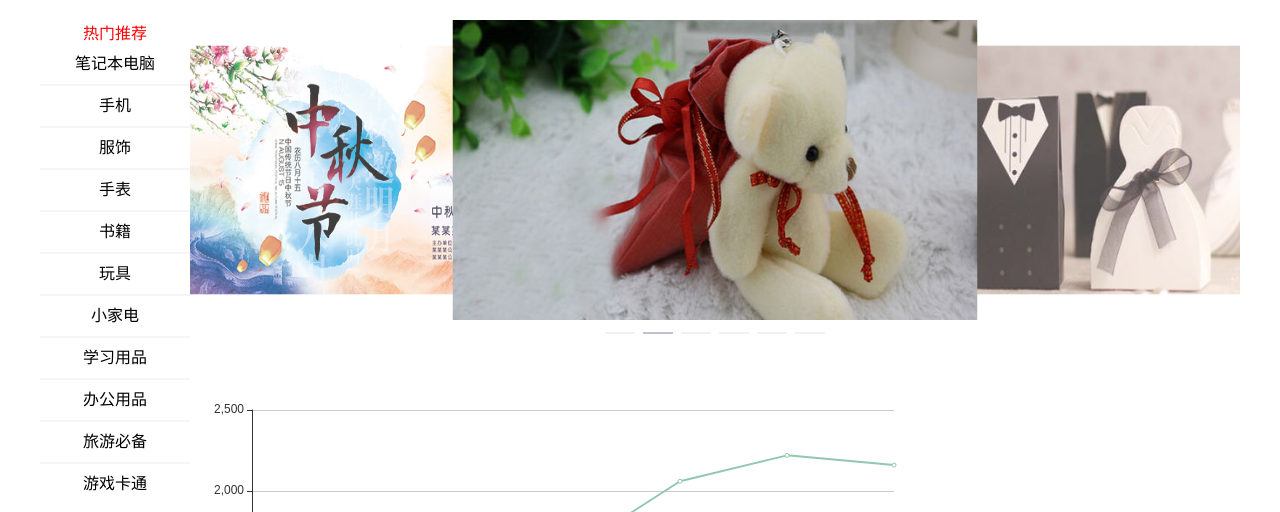
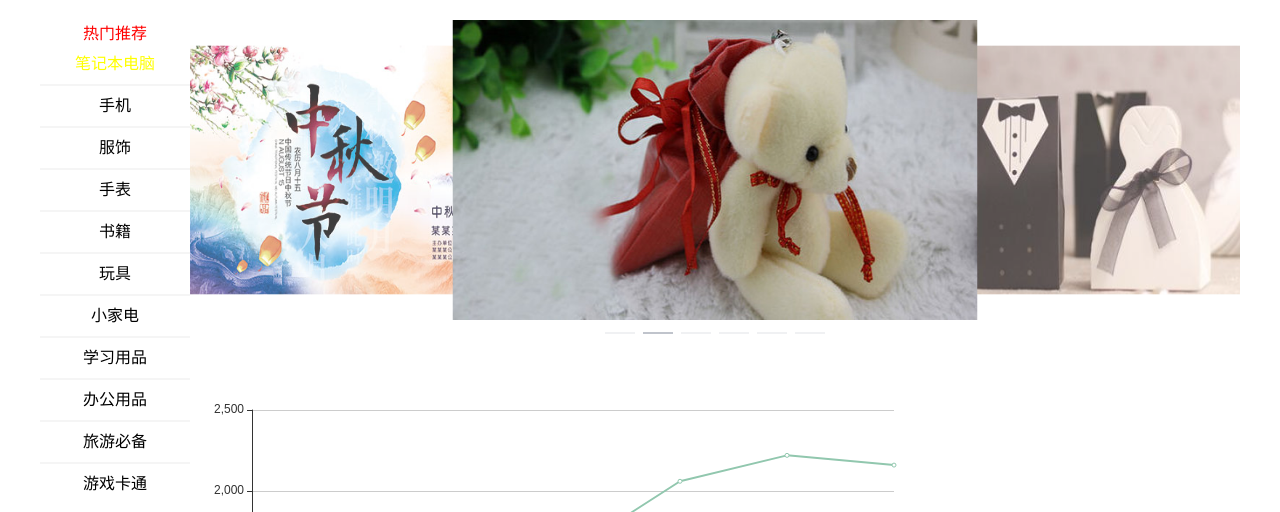
Before and after one commit to AQYQ/vue-router, a Vue app: page /home/watch in a window 1280 px wide. Shown: the top 512 px of the page. Built offline with nearby package versions, Linux system fonts and the light colour scheme.

Commit message:
导航点击变色

```diff
--- a/src/components/Apparel.vue
+++ b/src/components/Apparel.vue
@@ -22,10 +22,7 @@ export default {
             this.$http.get("https://api.apiopen.top/getSingleJoke?sid=28654780")
             .then(res=>{
                 _this.duanzi = res.data.result;
-                console.log(res.data.result.text);
-                console.log(res)
             }).catch(err=>{
-                console.log(err)
             })
         }
     }
--- a/src/components/Mobilephone.vue
+++ b/src/components/Mobilephone.vue
@@ -32,7 +32,8 @@
     export default {
         data () {
             return {
-                resdata:[]
+                resdata:[],
+                code:'' // 传给兄弟组件  Apparel
             }
         },
         created () {
@@ -43,7 +44,7 @@
                 const _this=this;
                 this.$http.get("https://api.apiopen.top/getJoke?page=1&count=2&type=video").then(res=>{
                     _this.resdata = res.data.result;
-                    console.log(_this.resdata);
+                    _this.code = res.data.code;
                 }).catch(err=>{
 
                 })
--- a/src/components/Watch.vue
+++ b/src/components/Watch.vue
@@ -7,7 +7,7 @@
 export default {
     data(){
         return{
-            msg: 'Welcome to Your Vue.js App'
+            msg: '计算机'
         }
     },
     mounted(){
@@ -23,7 +23,7 @@ export default {
                     trigger: 'axis'
                 },
                 legend: {
-                    data:['邮件营销','联盟广告','视频广告','直接访问','搜索引擎'],
+                    data:['邮件营销','联盟广告','视频广告','直接访问',this.msg],
                     selected:{
                         '视频广告':false
                     },
@@ -71,7 +71,7 @@ export default {
                         data:[320, 332, 301, 334, 390, 330, 320]
                     },
                     {
-                        name:'搜索引擎',
+                        name:this.msg,
                         type:'line',
                         stack: '总量',
                         data:[820, 932, 901, 934, 1290, 1330, 1320]
--- a/src/views/Home.vue
+++ b/src/views/Home.vue
@@ -3,17 +3,39 @@
         <div class="left">
             <div class="title">热门推荐</div>
             <ul class="nav">
-                <li><router-link to="/home/computer">笔记本电脑</router-link></li>
-                <li><router-link to="/home/mobilephone">手机</router-link></li>
-                <li><router-link to="/home/apparel">服饰</router-link></li>
-                <li><router-link to="/home/watch">手表</router-link></li>
-                <li><router-link to="/home/books">书籍</router-link></li>
-                <li><router-link to="/home/toies">玩具</router-link></li>
-                <li><router-link to="/home/homeappliances">小家电</router-link></li>
-                <li><router-link to="/home/schoolsupplies">学习用品</router-link></li>
-                <li><router-link to="/home/officesupplies">办公用品</router-link></li>
-                <li><router-link to="/home/travel">旅游必备</router-link></li>
-                <li><router-link to="/home/gamecartoon">游戏卡通</router-link></li>
+                <li :class="{'choosen':isActive==0?true:false}">
+                    <router-link to="/home/computer">笔记本电脑</router-link>
+                </li>
+                <li :class="{'choosen':isActive==1?true:false}">
+                    <router-link to="/home/mobilephone">手机</router-link>
+                </li>
+                <li :class="{'choosen':isActive==2?true:false}">
+                    <router-link to="/home/apparel">服饰</router-link>
+                </li>
+                <li :class="{'choosen':isActive==3?true:false}">
+                    <router-link to="/home/watch">手表</router-link>
+                </li>
+                <li :class="{'choosen':isActive==4?true:false}">
+                    <router-link to="/home/books">书籍</router-link>
+                </li>
+                <li :class="{'choosen':isActive==5?true:false}">
+                    <router-link to="/home/toies">玩具</router-link>
+                </li>
+                <li :class="{'choosen':isActive==6?true:false}">
+                    <router-link to="/home/homeappliances">小家电</router-link>
+                </li>
+                <li :class="{'choosen':isActive==7?true:false}">
+                    <router-link to="/home/schoolsupplies">学习用品</router-link>
+                </li>
+                <li :class="{'choosen':isActive==8?true:false}">
+                    <router-link to="/home/officesupplies">办公用品</router-link>
+                </li>
+                <li :class="{'choosen':isActive==9?true:false}">
+                    <router-link to="/home/travel">旅游必备</router-link>
+                </li>
+                <li :class="{'choosen':isActive==10?true:false}">
+                    <router-link to="/home/gamecartoon">游戏卡通</router-link>
+                </li>
             </ul>
         </div>
         <div class="banner">
@@ -44,14 +66,25 @@ export default {
                 '../../../img/banner/banner4.jpg',
                 '../../../img/banner/banner5.jpg',
                 '../../../img/banner/banner6.jpg'
-            ]
+            ],
+            isActive:0
         }
     },
     created(){
         console.log('created------------');
     },
     mounted(){
-        console.log('mounted------------');
+        const _this = this;
+        var oli=document.getElementsByTagName('li');
+		for(var i=0;i<oli.length;i++){
+			oli[i].onclick=(function(n){
+				return function(){
+					_this.isActive = n;
+				}
+			})(i)
+		}
+    },
+    methods:{
     }
 
 }
@@ -93,6 +126,9 @@ export default {
     .nav li:first-of-type{
         margin-top: 0;
     }
+    .choosen a{
+        color: yellow!important;
+    }
 
     .banner{
         float: left;
```
